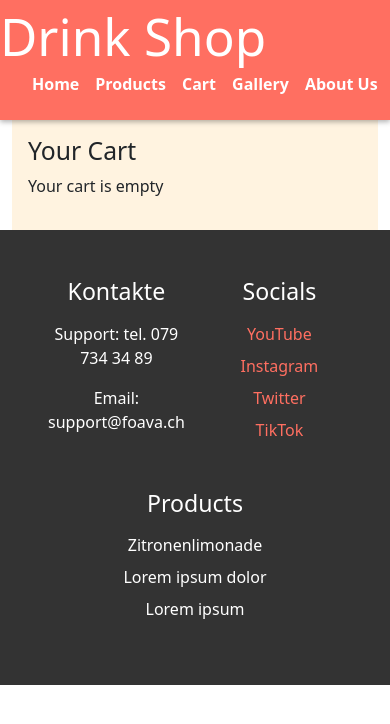
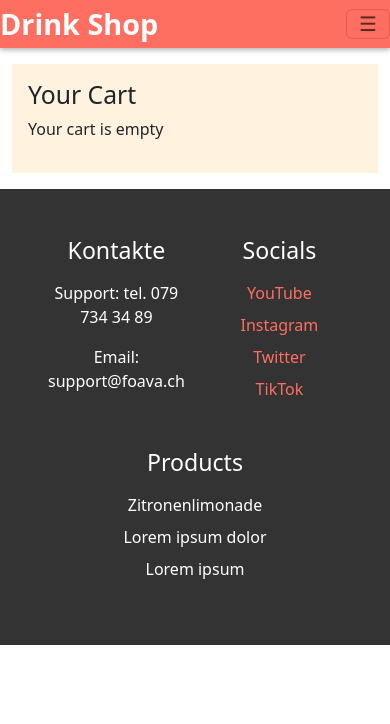
Before and after one commit to fabianrenatobeck/Website_picturegallerie, a React (Vite) app: page /cart in a window 390 px wide. Shown: the top 724 px of the page. Built offline with nearby package versions, Linux system fonts and the light colour scheme.

Commit message:
Navbar angepasst + Mobile compadable

```diff
--- a/src/App.css
+++ b/src/App.css
@@ -26,27 +26,6 @@ header {
   padding: 1rem 0;
 }
 
-.navbar {
-  display: flex;
-  justify-content: space-between;
-  align-items: center;
-}
-
-.navbar ul {
-  list-style: none;
-  display: flex;
-  gap: 1rem;
-}
-
-.navbar a {
-  color: white;
-  text-decoration: none;
-}
-
-.navbar a:hover {
-  text-decoration: underline;
-}
-
 .main-content h2 {
   text-align: center;
   margin: 2rem 0;
@@ -60,25 +39,114 @@ header {
   justify-content: space-around;
 }
 
-.footer a {
-  color: #ff6f61;
-  text-decoration: none;
+/* Navbar Grundlayout */
+.navbar {
+  background-color: #ff6f61;
+  color: white;
+  padding: 1rem 2rem;
+  display: flex;
+  justify-content: space-between;
+  align-items: center;
+  box-shadow: 0 2px 5px rgba(0, 0, 0, 0.3);
+  position: sticky;
+  top: 0;
+  z-index: 1000;
 }
 
-.footer a:hover {
-  text-decoration: underline;
+/* Titel */
+.navbar h1 {
+  font-size: 1.8rem;
+  font-weight: bold;
+  margin: 0;
+  white-space: nowrap; /* Verhindert Umbruch des Titels */
+}
+
+/* Desktop Navigation */
+.nav-links {
+  list-style: none;
+  display: flex;
+  gap: 1.5rem;
+  margin: 0;
+  padding: 0;
+}
+
+.nav-links li {
+  display: inline-block;
+}
+
+.nav-links a {
+  color: white;
+  text-decoration: none;
+  font-weight: bold;
+  font-size: 1rem;
+  transition: color 0.3s ease;
+}
+
+.nav-links a:hover {
+  color: #ffe5b4;
+}
+
+/* Mobile Toggle Button */
+.navbar-toggler {
+  display: none;
+  font-size: 1.5rem;
+  background: none;
+  border: none;
+  color: white;
+  cursor: pointer;
+  margin-left: auto;
+  position: relative; /* Verhindert Verschiebung */
+}
+
+/* Mobile Navigation */
+.nav-links-mobile {
+  display: none;
+  flex-direction: column;
+  gap: 1rem;
+  background-color: #ff6f61;
+  padding: 1rem;
+  border-radius: 5px;
+  margin-top: 1rem;
+  list-style: none;
+  overflow: hidden;
+  transition: max-height 0.3s ease-in-out;
+  max-height: 0;
+  text-align: center;
+}
+
+.nav-links-mobile.show {
+  display: flex;
+  max-height: 300px; /* Platz für Animation */
+}
+
+.nav-links-mobile a {
+  color: white; /* Verhindert blaue Links */
+  text-decoration: none; /* Entfernt Unterstrich */
+  font-size: 1.2rem;
+  font-weight: bold;
+  padding: 0.5rem 0;
+  transition: background-color 0.3s, color 0.3s;
+}
+
+.nav-links-mobile a:hover {
+  background-color: #ffe5b4; /* Leichtes Highlight beim Hover */
+  color: #ff6f61;
+  border-radius: 5px;
 }
 
 /* Responsive Design */
 @media (max-width: 768px) {
-  .navbar ul {
-    flex-direction: column;
-    align-items: center;
+  .nav-links {
+    display: none; /* Versteckt Desktop-Navigation */
   }
 
-  .footer {
-    flex-direction: column;
-    align-items: center;
+  .navbar-toggler {
+    display: block; /* Zeigt Toggle-Button */
   }
+}
 
+@media (min-width: 769px) {
+  .nav-links-mobile {
+    display: none !important; /* Sicherstellen, dass die mobile Navigation ausgeblendet ist */
+  }
 }
--- a/src/components/Navbar.css
+++ /dev/null
@@ -1,26 +0,0 @@
-.navbar {
-    background-color: #ff6f61;
-    color: white;
-    padding: 1rem;
-    display: flex;
-    justify-content: space-between;
-    align-items: center;
-    box-shadow: 0 2px 5px rgba(0, 0, 0, 0.3);
-}
-
-.nav-links {
-    list-style: none;
-    display: flex;
-    gap: 1rem;
-}
-
-.nav-links a {
-    color: white;
-    text-decoration: none;
-    font-weight: bold;
-    transition: color 0.3s;
-}
-
-.nav-links a:hover {
-    color: #ffe5b4;
-}
--- a/src/components/Navbar.jsx
+++ b/src/components/Navbar.jsx
@@ -1,21 +1,38 @@
-import { Link } from 'react-router-dom';
-import './Navbar.css';
+import React, { useState } from "react";
+import { Link } from "react-router-dom";
+import "../App.css";
+function Navbar() {
+    const [isMobileMenuOpen, setMobileMenuOpen] = useState(false);
 
-const Navbar = () => {
+    const toggleMobileMenu = () => {
+        setMobileMenuOpen(!isMobileMenuOpen);
+    };
+
     return (
         <nav className="navbar">
             <h1>Drink Shop</h1>
-            <ul className="nav-links justify-content-end ">
+            {/* Mobile Toggle Button */}
+            <button className="navbar-toggler" onClick={toggleMobileMenu}>
+                ☰
+            </button>
+            {/* Desktop Navigation */}
+            <ul className="nav-links">
                 <li><Link to="/">Home</Link></li>
                 <li><Link to="/products">Products</Link></li>
                 <li><Link to="/cart">Cart</Link></li>
                 <li><Link to="/Gallery">Gallery</Link></li>
                 <li><Link to="/AboutUs">About Us</Link></li>
-
-
+            </ul>
+            {/* Mobile Navigation */}
+            <ul className={`nav-links-mobile ${isMobileMenuOpen ? "show" : ""}`}>
+                <li><Link to="/" onClick={() => setMobileMenuOpen(false)}>Home</Link></li>
+                <li><Link to="/products" onClick={() => setMobileMenuOpen(false)}>Products</Link></li>
+                <li><Link to="/cart" onClick={() => setMobileMenuOpen(false)}>Cart</Link></li>
+                <li><Link to="/Gallery" onClick={() => setMobileMenuOpen(false)}>Gallery</Link></li>
+                <li><Link to="/AboutUs" onClick={() => setMobileMenuOpen(false)}>About Us</Link></li>
             </ul>
         </nav>
     );
-};
+}
 
 export default Navbar;
```
Also changed, not shown: src/components/ProductDetails.jsx (added, +47 -0 lines).
